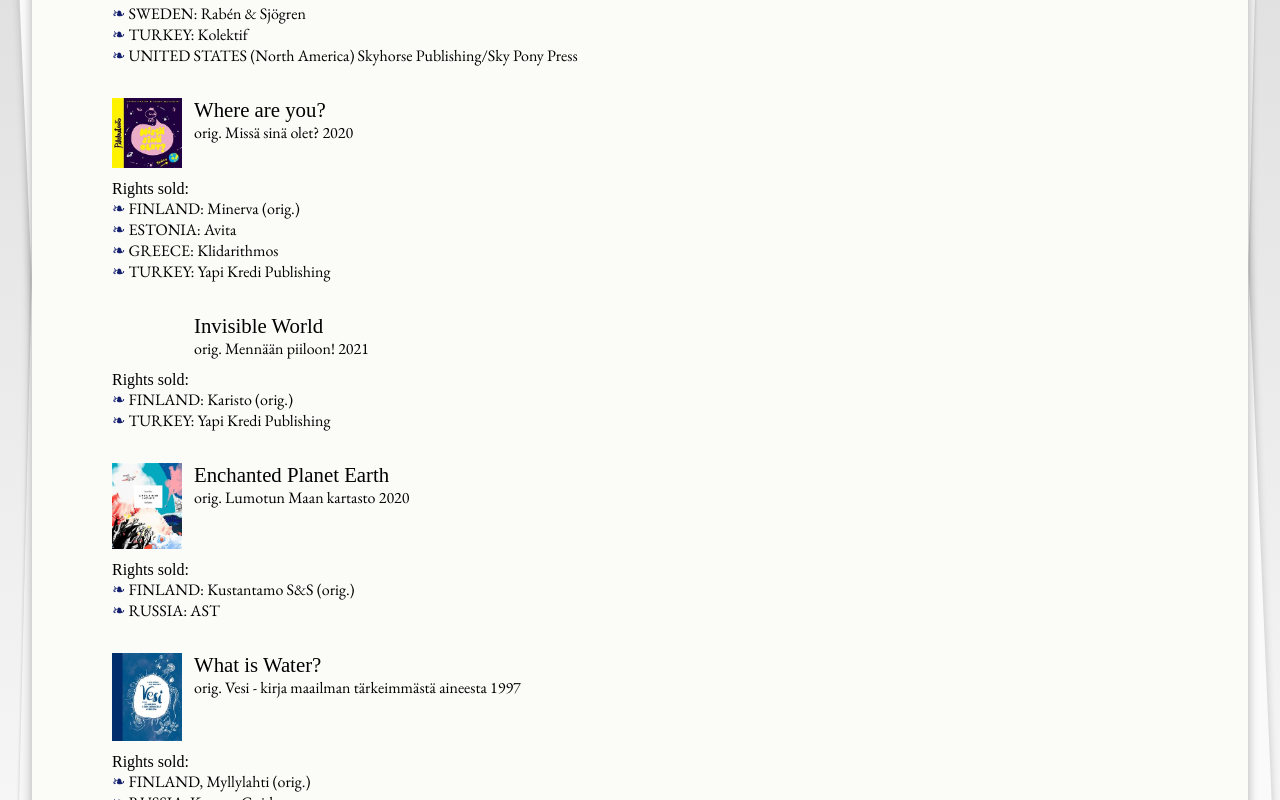
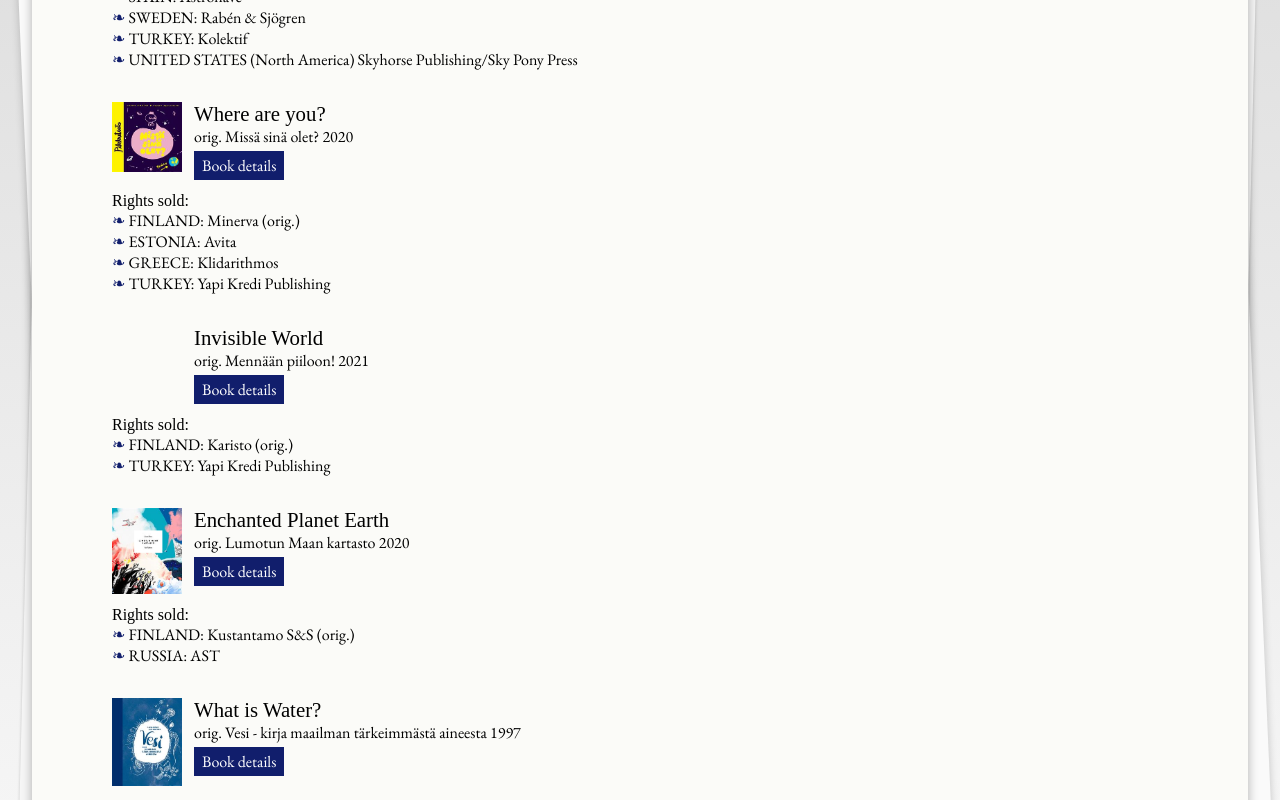
Before and after one commit to ramert/lauraertimo, a Vue app: page /foreign in a window 1280 px wide. Shown: the part 820-1620 px from the top of the page. Built offline with nearby package versions, Linux system fonts and the light colour scheme; a web font is replaced by a local one.

Commit message:
Improvements to router behaviour, and Foreign rights

```diff
--- a/src/assets/styles/typography.css
+++ b/src/assets/styles/typography.css
@@ -4,7 +4,7 @@ h1, h2, h3, h4, p {
   -webkit-font-smoothing: subpixel-antialiased;
 }
 
-p, span {
+p, span, a {
   font-family: var(--font-family);
 }
 
--- a/src/books/IhmeIlmat.vue
+++ b/src/books/IhmeIlmat.vue
@@ -20,7 +20,7 @@
         <h3>Ihme ilmat! valloittaa maailmaa</h3>
         <vParagraph noMargin="true">
             <b>Imelik ilm! Miks kliima muutub </b>
-            <a href="https://www.avita.ee/32413"> Avita, Viro 2020</a>
+            <a href="https://www.avita.ee/32413" target="_blank"> Avita, Viro 2020</a>
         </vParagraph>
 
         <div class="re-content-block__separator"></div>
--- a/src/components/Header.vue
+++ b/src/components/Header.vue
@@ -4,7 +4,7 @@
         <h1 >{{pageTitle}}</h1>
         <h3 v-if="pageSubTitle">{{pageSubTitle}}</h3>
     </nav>
-    <button class="back" tabIndex="0" @click="$router.go(-1)">&lt;</button>
+    <router-link class="back" :to="parent">&lt;</router-link>
   </header>
 </template>
 
@@ -27,6 +27,7 @@ export default {
         this.background = newVal.background;
         this.pageTitle = newVal.title;
         this.pageSubTitle = newVal.subTitle;
+        this.parent = newVal.parent
       },
       immediate: true,
     },
@@ -61,6 +62,7 @@ export default {
   }
   .back {
     position: absolute;
+    box-sizing: border-box;
     display: flex;
     align-items: center;
     font-family: var(--font-family-header);
@@ -74,6 +76,7 @@ export default {
     color: var(--color-blue);
     border: none;
     cursor: pointer;
+    text-decoration: none;
 
     &:focus {
       outline: none;
--- a/src/components/book/RightBookItem.vue
+++ b/src/components/book/ForeignBookItem.vue
@@ -3,7 +3,8 @@
         <vImage :image="cover" />
         <div>
             <h3>{{title}} </h3>
-            <span>orig. {{orig}}</span>
+            <div>orig. {{orig}}</div>
+            <a class="list-item__button" :href="link" target="_blank">Book details</a>
         </div>
         <div class="list-item__sold">
             <h4>
@@ -19,7 +20,7 @@
 <script>
 export default {
     name: "vRightBookItem",
-    props: ["title", "orig", "cover", "rights"]
+    props: ["title", "orig", "link", "cover", "rights"]
 }
 </script>
 
@@ -27,11 +28,20 @@ export default {
   .list-item {
     margin: calc(var(--spacing-unit) * 8) 0;
     display: grid;
-    gap: 12px;
-    grid-template-columns: 70px 1fr;
+    gap: calc(var(--spacing-unit) * 3);
+    grid-template-columns: 80px 1fr;
 
     &__sold {
       grid-column: 1 / span 2;
+    }
+
+    &__button {
+      display: inline-block;
+      background: var(--color-blue);
+      margin-top: var(--spacing-unit);
+      color: white;
+      text-decoration: none;
+      padding: var(--spacing-unit) calc(var(--spacing-unit) * 2);
     }
   }
   .rights-sold::before {
--- a/src/router/index.js
+++ b/src/router/index.js
@@ -1,4 +1,5 @@
 import Vue from 'vue';
+
 import Router from 'vue-router';
 import Home from '@/views/Home';
 import Books from '@/views/Books';
@@ -25,7 +26,8 @@ const routes = [
     name: 'Author',
     component: Author,
     meta: {
-      title: 'Tietokirjailija'
+      title: 'Tietokirjailija',
+      parent: '/'
     },
   },
   {
@@ -33,7 +35,8 @@ const routes = [
     name: 'Books',
     component: Books,
     meta: {
-      title: 'Kirjat'
+      title: 'Kirjat',
+      parent: '/'
     },
   },
   {
@@ -41,7 +44,8 @@ const routes = [
     name: 'Foreign rights',
     component: Foreign,
     meta: {
-      title: 'Foreign rights'
+      title: 'Foreign rights',
+      parent: '/'
     },
   },
   // Books
@@ -50,7 +54,8 @@ const routes = [
     name: 'Yo',
     component: Yo,
     meta: {
-      title: 'Yö'
+      title: 'Yö',
+      parent: '/books'
     },
   },
   {
@@ -59,7 +64,8 @@ const routes = [
     component: Vesi,
     meta: {
       title: 'Vesi',
-      subTitle: 'Kirja maailman tärkeimmästä aineesta'
+      subTitle: 'Kirja maailman tärkeimmästä aineesta',
+      parent: '/books'
     },
   },
   {
@@ -68,7 +74,8 @@ const routes = [
     component: IhmeIlmat,
     meta: {
       title: 'Ihme ilmat!',
-      subTitle: 'Miksi ilmasto muuttuu'
+      subTitle: 'Miksi ilmasto muuttuu',
+      parent: '/books'
     },
   },
   {
@@ -76,7 +83,8 @@ const routes = [
     name: 'Lumotun maan kartasto',
     component: Lumotun,
     meta: {
-      title: 'Lumotun maan kartasto'
+      title: 'Lumotun maan kartasto',
+      parent: '/books'
     },
   },
   {
@@ -84,7 +92,8 @@ const routes = [
     name: 'Maapallo. Planeettamme selkokielellä',
     component: Maaapallo,
     meta: {
-      title: 'Maapallo. Planeettamme selkokielellä'
+      title: 'Maapallo. Planeettamme selkokielellä',
+            parent: '/books'
     },
   },
 
@@ -96,11 +105,12 @@ const router = new Router({
   routes,
 });
 
+
 router.afterEach((to, from, next) => {
-  window.scrollTo({
-    top: 0,
-    behavior: 'smooth',
-  });
+  setTimeout(() => {
+    window.scrollTo({
+      top: 0,
+    });
+  }, 200);
 });
-
 export default router;
--- a/src/views/Foreign.vue
+++ b/src/views/Foreign.vue
@@ -22,7 +22,7 @@
         <vParagraph>
         <h2>Sold Foreign rights</h2>
             <ul>
-              <vForeignItem v-for="right in rights" :cover="right.cover" :title="right.title" :orig="right.orig" :rights="right.rights" :key="right.title"/>
+              <vForeignItem v-for="right in rights" :cover="right.cover" :title="right.title" :link="right.link" :orig="right.orig" :rights="right.rights" :key="right.title"/>
           </ul>
         </vParagraph>
         </div>
@@ -39,8 +39,7 @@
   import IhmeIlmatImage from '@/assets/ihmeilmat/ihme-ilmat-miksi-ilmasto-muuttuu.jpg';
   import LumottuImage from '@/assets/lumotunmaankartasto/lumotun-maan-kartasto.jpg';
   import PikkuTietoMissaImage from '@/assets/missa-sina-olet.jpg';
-  import ForeignItem from '@/components/book/RightBookItem';
-
+  import ForeignItem from '@/components/book/ForeignBookItem';
 
   /*import Facebook from '@/components/Facebook';
   import Instrram from '@/components/Instagram';
@@ -54,6 +53,7 @@
       cover: IhmeIlmatImage,
       title:"Weird Weather!",
       orig:"Ihme ilmat! 2019",
+      link:"http://www.ahlbackagency.com/book/weird-weather-why-does-climate-change/",
       rights: [
         "FINLAND: Into Kustannus (orig.)",
         "ESTONIA: Avita",
@@ -73,6 +73,7 @@
     },
     {
       cover: PikkuTietoMissaImage,
+      link:"http://www.ahlbackagency.com/book/mini-science-where-are-you/",
       title:"Where are you?",
       orig:"Missä sinä olet? 2020",
       rights: [
@@ -85,6 +86,7 @@
     {
       title:"Invisible World",
       orig:"Mennään piiloon! 2021",
+      link:"http://www.ahlbackagency.com/book/mini-science-invisible-world/",
       rights: [
         "FINLAND: Karisto (orig.)",
         "TURKEY: Yapi Kredi Publishing",
@@ -93,6 +95,7 @@
     {
       cover: LumottuImage,
       title:"Enchanted Planet Earth",
+      link: "http://www.ahlbackagency.com/book/the-enchanted-planet-earth/",
       orig:"Lumotun Maan kartasto 2020",
       rights: [
         "FINLAND: Kustantamo S&S (orig.)",
@@ -102,6 +105,7 @@
     {
       cover: VesiImage,
       title:"What is Water?",
+      link: "http://www.ahlbackagency.com/book/what-is-water/",
       orig:"Vesi - kirja maailman tärkeimmästä aineesta 1997",
       rights: [
         "FINLAND, Myllylahti (orig.)",
@@ -111,6 +115,7 @@
         {
       cover: YoImage,
       title:"What is the night?",
+      link: "http://www.ahlbackagency.com/book/what-is-the-night/",
       orig:"Yö - kirja unesta ja pimeän salaisuuksista 1996",
       rights: [
         "FINLAND, Myllylahti (orig.)",
```
